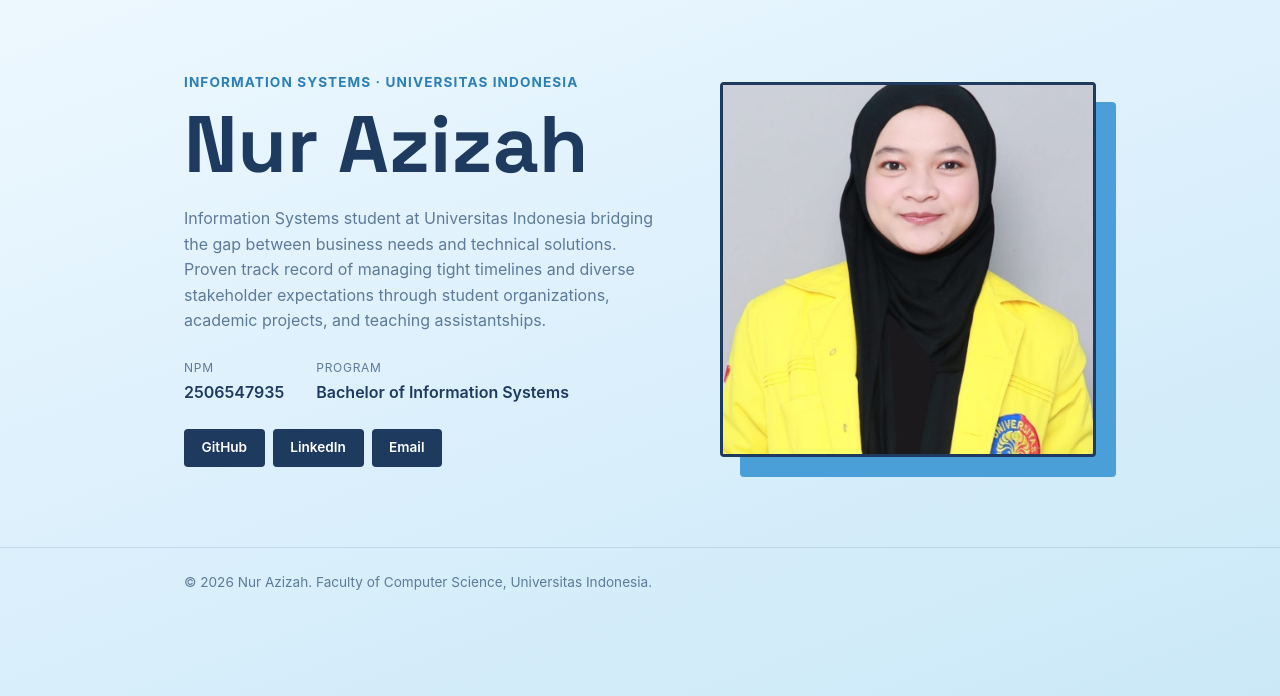
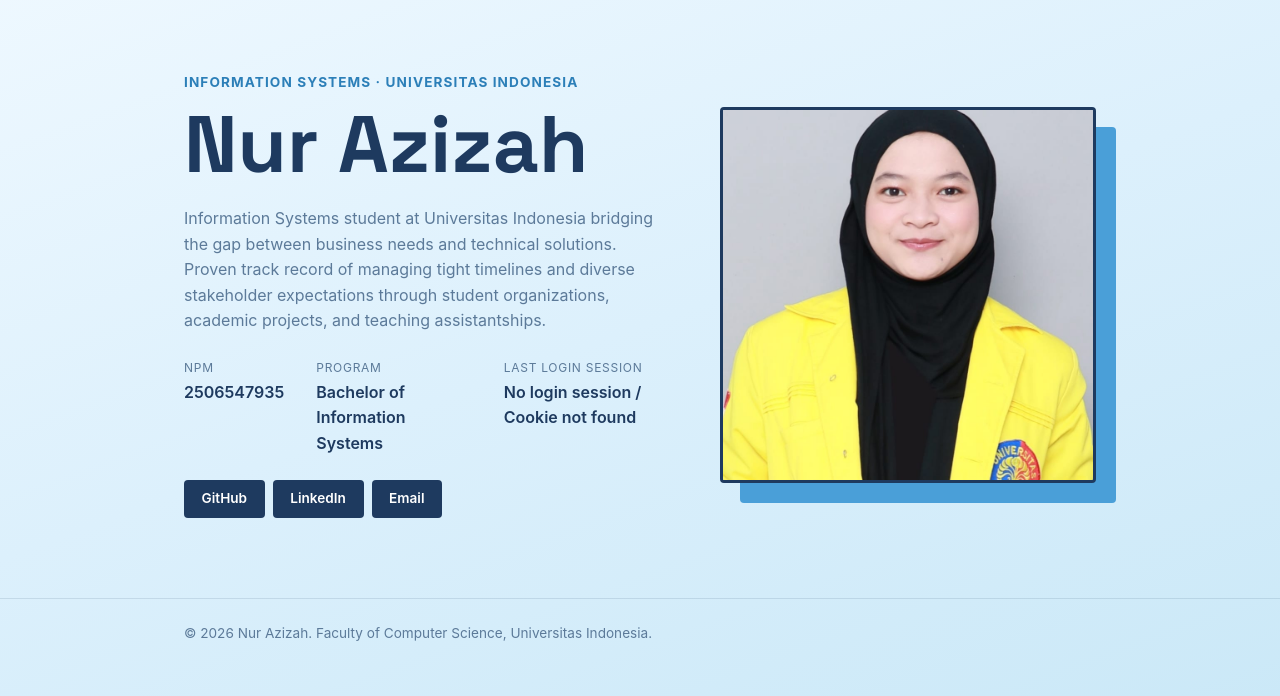
Before and after one commit to nurazizah56-dak/myportofolio, a Django app: page / in a window 1280 px wide. Shown: the part 74-770 px from the top of the page. Run offline with Django 5.2, Linux system fonts and the light colour scheme.

Commit message:
feat: tampilkan last_login di halaman utama

```diff
--- a/templates/index.html
+++ b/templates/index.html
@@ -25,6 +25,10 @@
                         <dt>Program</dt>
                         <dd>{{ study_program }}</dd>
                     </div>
+                    <div class="meta-row">
+                        <dt>Last Login Session</dt>
+                        <dd>{{ last_login }}</dd>
+                    </div>
                 </dl>
                 <div class="social-links">
                     <a href="https://github.com/nurazizah56-dak/" class="social-link">GitHub</a>
```
